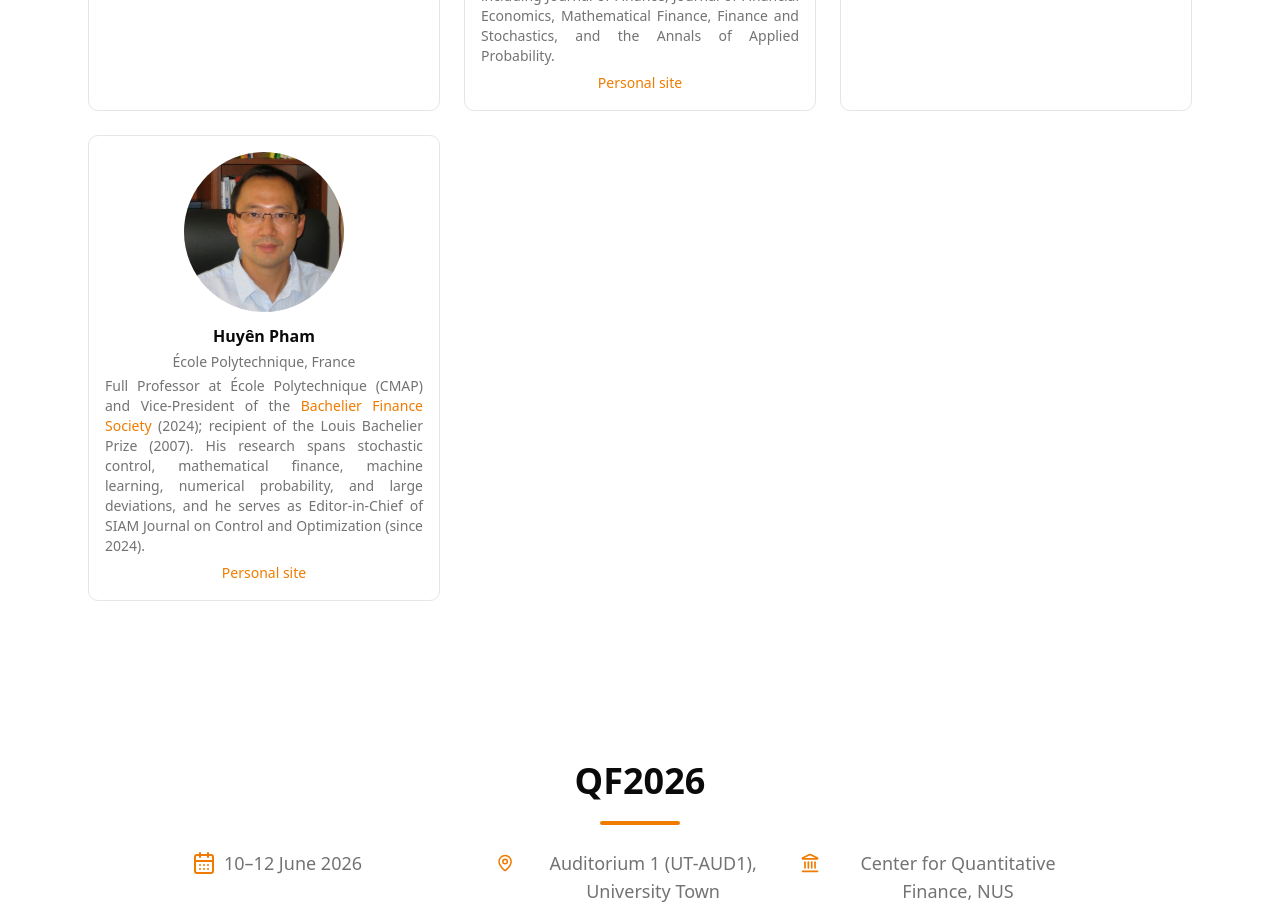
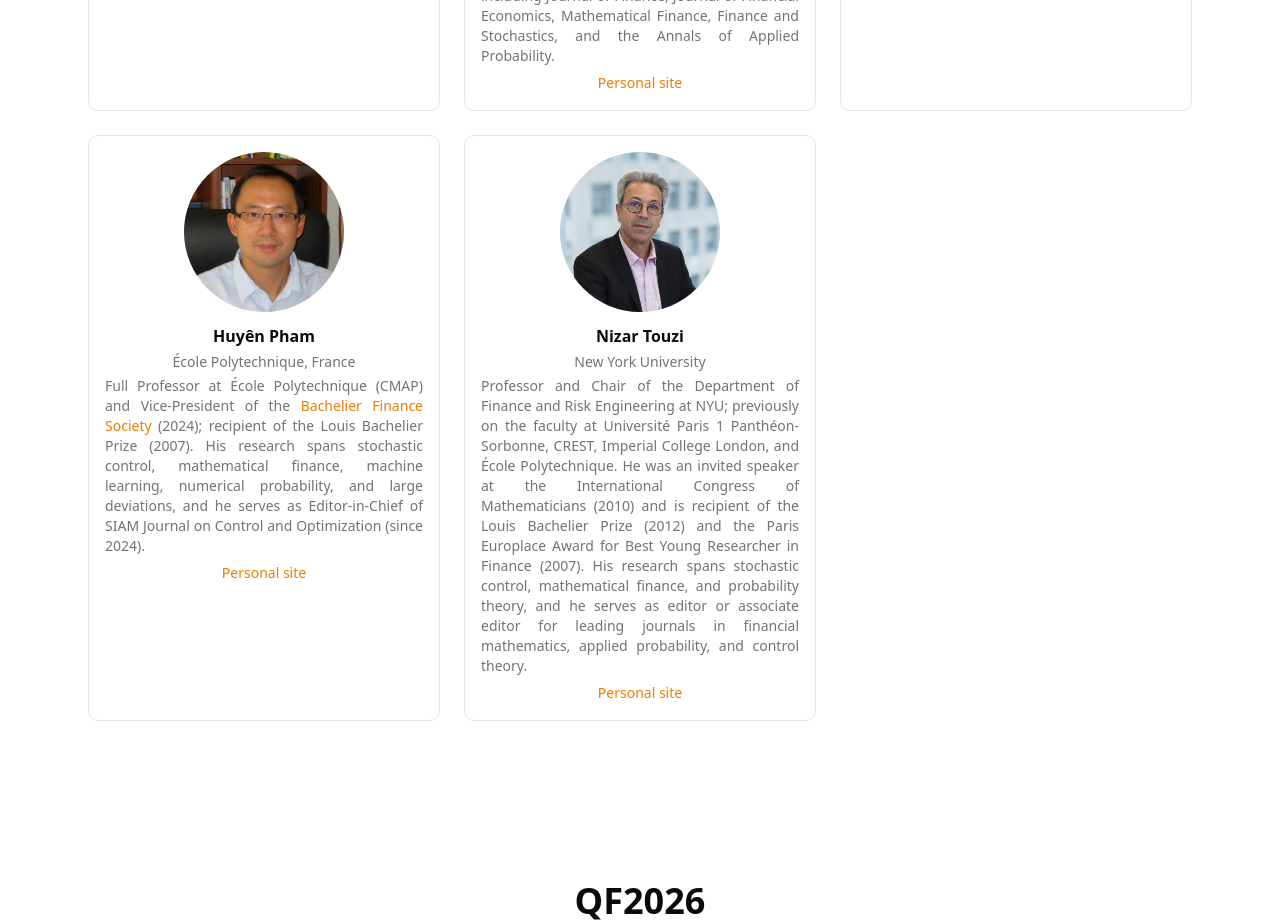
Before and after one commit to Hanmingh/quantitative-finance-conference-2026, a React (Vite) app: page / in a window 1280 px wide. Shown: the part 1300-2223 px from the top of the page. Built offline with nearby package versions, Linux system fonts and the light colour scheme.

Commit message:
keynote_update

```diff
--- a/src/data/keynotes.ts
+++ b/src/data/keynotes.ts
@@ -41,6 +41,14 @@ export const keynotes: Keynote[] = [
     bio:
       "Full Professor at École Polytechnique (CMAP) and Vice-President of the Bachelier Finance Society (2024); recipient of the Louis Bachelier Prize (2007). His research spans stochastic control, mathematical finance, machine learning, numerical probability, and large deviations, and he serves as Editor-in-Chief of SIAM Journal on Control and Optimization (since 2024).",
     imageSrc: "/pham.jpg",
+  },
+  {
+    name: "Nizar Touzi",
+    affiliation: "New York University",
+    siteUrl: "https://engineering.nyu.edu/faculty/nizar-touzi",
+    initials: "NT",
+    bio:
+      "Professor and Chair of the Department of Finance and Risk Engineering at NYU; previously on the faculty at Université Paris 1 Panthéon-Sorbonne, CREST, Imperial College London, and École Polytechnique. He was an invited speaker at the International Congress of Mathematicians (2010) and is recipient of the Louis Bachelier Prize (2012) and the Paris Europlace Award for Best Young Researcher in Finance (2007). His research spans stochastic control, mathematical finance, and probability theory, and he serves as editor or associate editor for leading journals in financial mathematics, applied probability, and control theory.",
+    imageSrc: "/Touzi.jpg",
   }
-
 ]
```
Also changed, not shown: public/Touzi.jpg (added).
